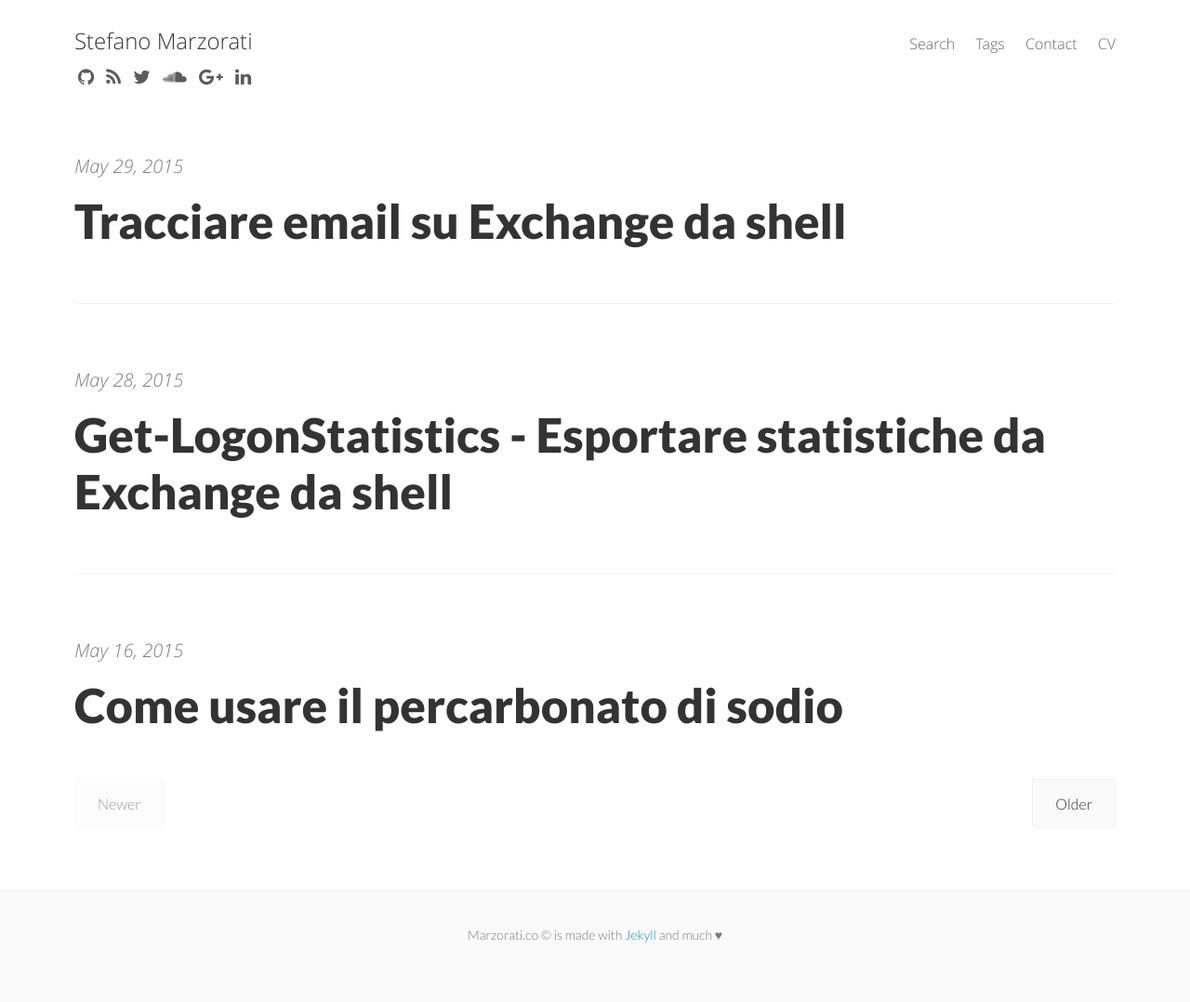
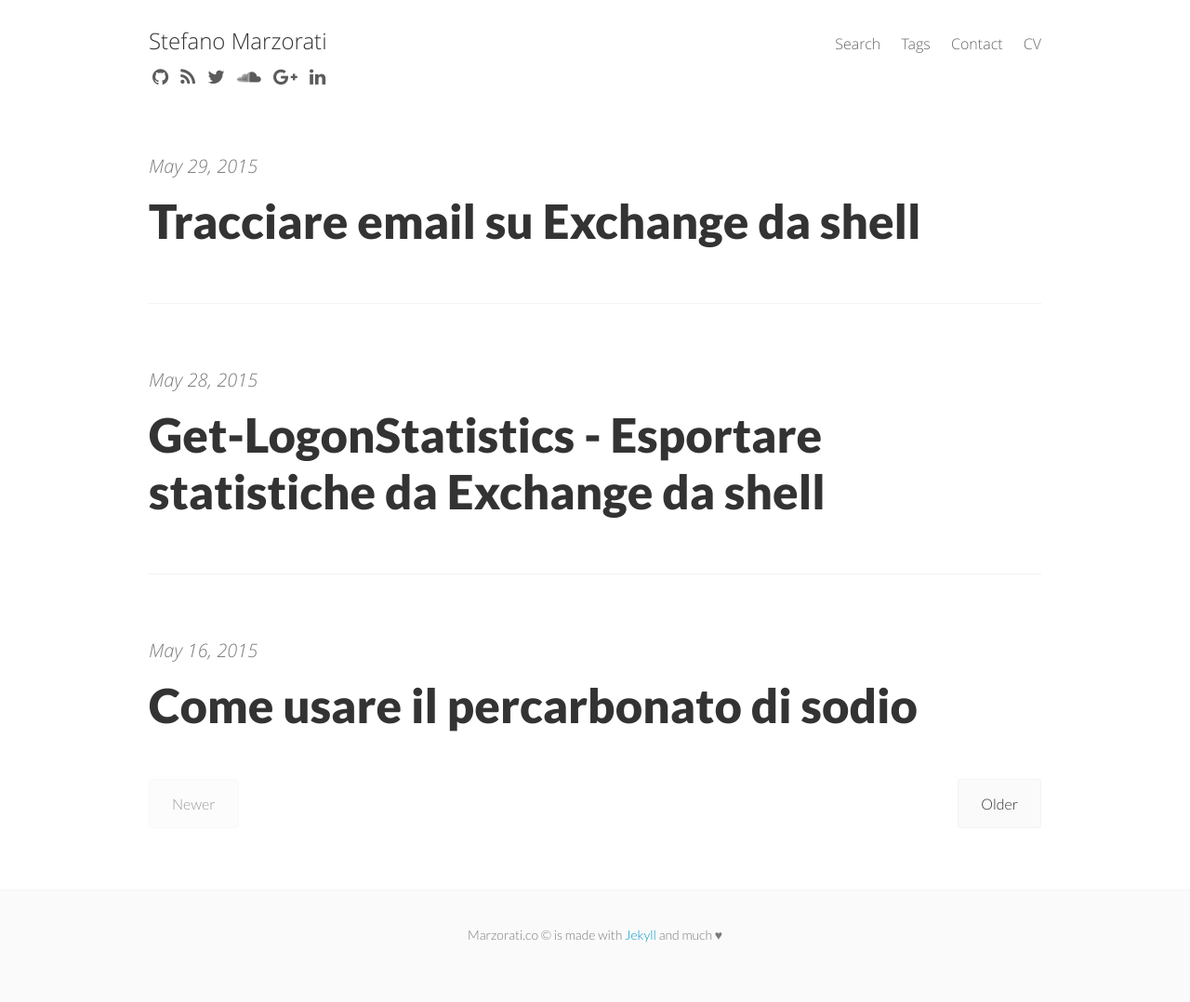
Before and after one commit to marste/Blog, a Jekyll site: the page built from index.html, in a window 1280 px wide. Shown: the whole page at 93% size. Built offline with Jekyll 4.4.1, drawn with Linux system fonts in a browser that asks for light colours; nearby versions of some CDN libraries; Markdown is read by kramdown in place of the engine named in the settings; the list of posts is cut into pages by our own code.

```diff
--- a/_sass/_basscss.scss
+++ b/_sass/_basscss.scss
@@ -120,7 +120,7 @@
 }
 
 .measure {
-  max-width: 70rem;
+  max-width: 60rem;
 }
 
 .measure-narrow {
```
